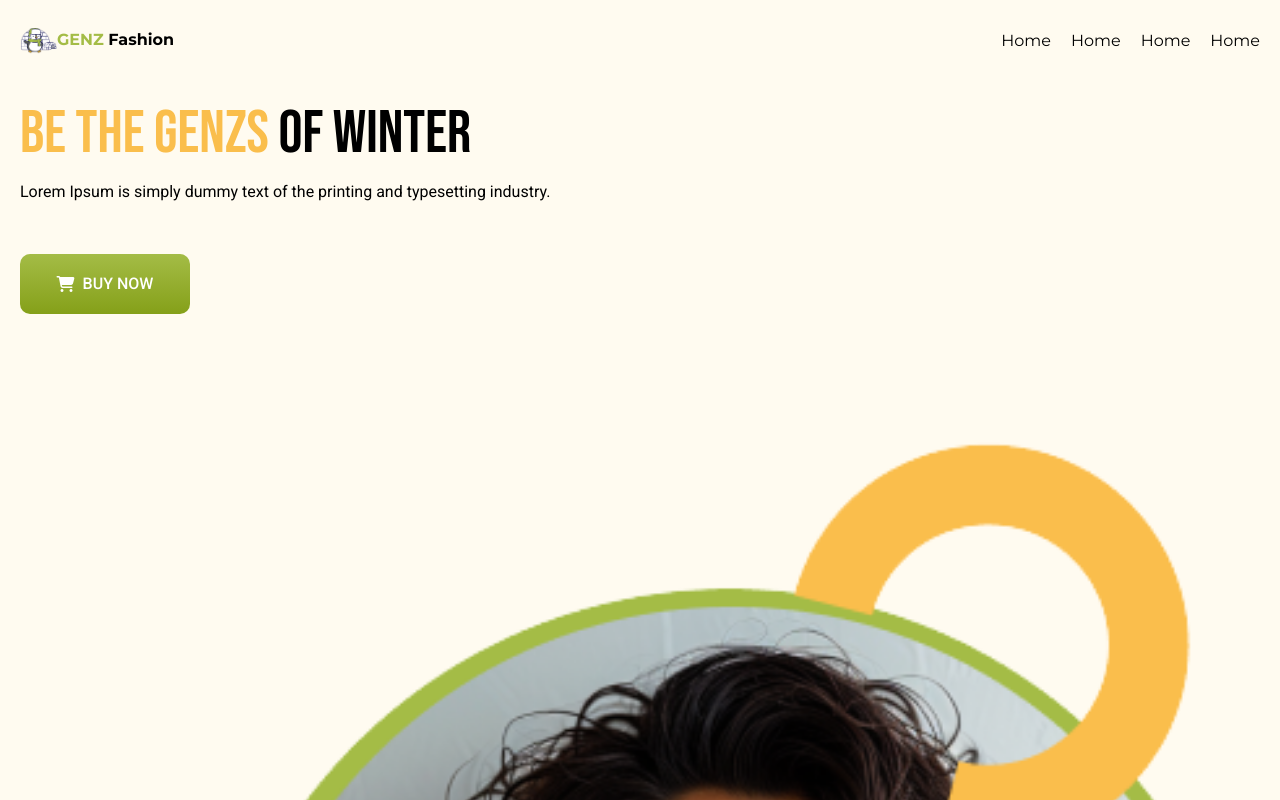
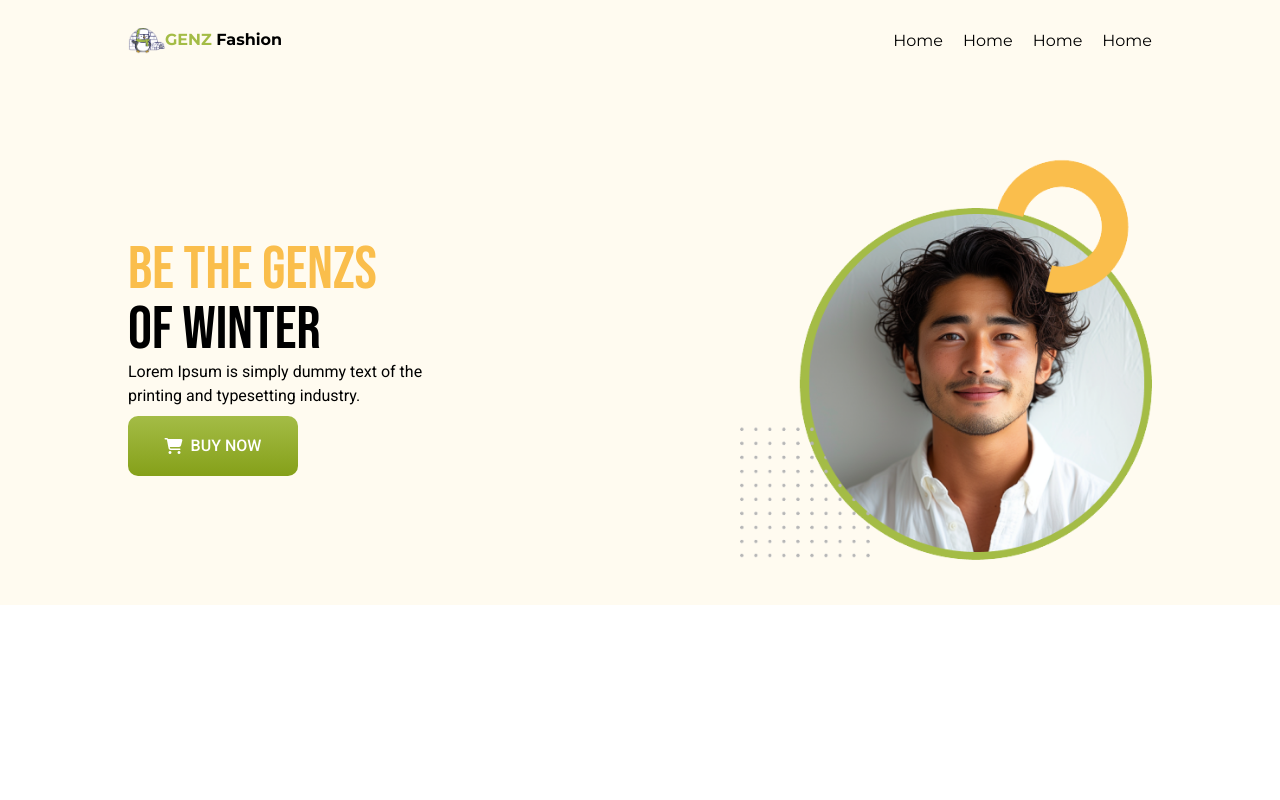
Before and after one commit to ahmed-at-github/genz-tailwind, a plain HTML site: page index.html in a window 1280 px wide. Shown: the top 800 px of the page. Drawn offline with nearby package versions, Linux system fonts and the light colour scheme.

Commit message:
made hero and nav destop responsive

```diff
--- a/index.html
+++ b/index.html
@@ -51,9 +51,9 @@
 
 <body>
 
-    <header class="bg-[#FFFBF0] px-5 py-10 pt-7">
+    <header class="bg-[#FFFBF0] px-5 py-10 pt-7 md:px-32">
 
-        <nav class="flex  justify-between items-center">
+        <nav class="flex  justify-between items-center md:mb-24">
             <div class="logo flex">
                 <img src="./icons/logo_icon.png" alt="logo-icon" class="logo-svg w-[37px] h-[26px]">
                 <p class="logo-text text-black text-[16px] font-bold"><span class=" text-[#A4BC46]">GENZ</span>
@@ -76,17 +76,20 @@
 
 
         <div class="hero-area">
-            <div class="hero">
-                <div class="text py-[50px] pr-8">
-                    <h1 class="hero-head font-bebas-neue text-6xl pb-4"><span class="font-bebas-neue text-[#FABE4C]">Be the
+            <div class="hero md:flex md:items-center">
+                <div class="text py-[50px] pr-8 ">
+                    <h1 class="hero-head font-bebas-neue text-6xl pb-4 md:pb-0"><span
+                            class="font-bebas-neue text-[#FABE4C] block">Be the
                             Genzs</span>
                         of Winter</h1>
-                    <p class="hero-para font-roboto text-base">Lorem Ipsum is simply dummy text of the printing
+                    <p class="hero-para font-roboto text-base w-80">Lorem Ipsum is simply dummy text of the printing
                         and typesetting industry.</p>
+                    <button
+                        class="primary-btn font-roboto text-white font-medium flex gap-2 justify-center items-center mt-2"><i
+                            class="fa-solid fa-cart-shopping"></i>BUY NOW</button>
                 </div>
-                <button class="primary-btn font-roboto text-white font-medium flex gap-2 justify-center items-center"><i
-                        class="fa-solid fa-cart-shopping"></i>BUY NOW</button>
-                <div class="banner pt-[100px]">
+
+                <div class="banner mt-[90px] md:mt-[0px] md:ml-[260px]">
                     <img src="./images/model.png" alt="model" class="size-full">
                 </div>
             </div>
```
